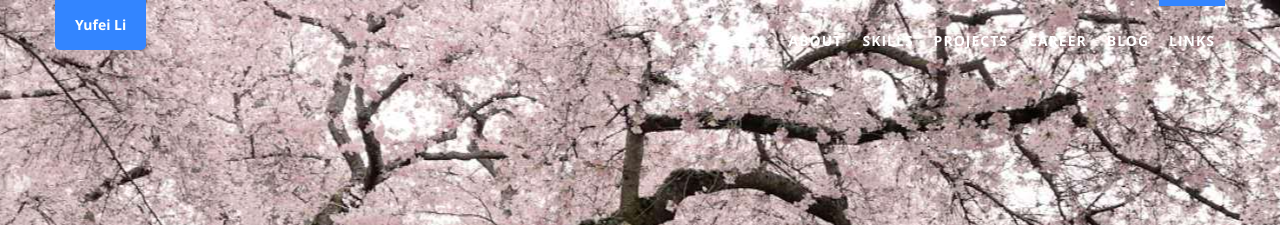
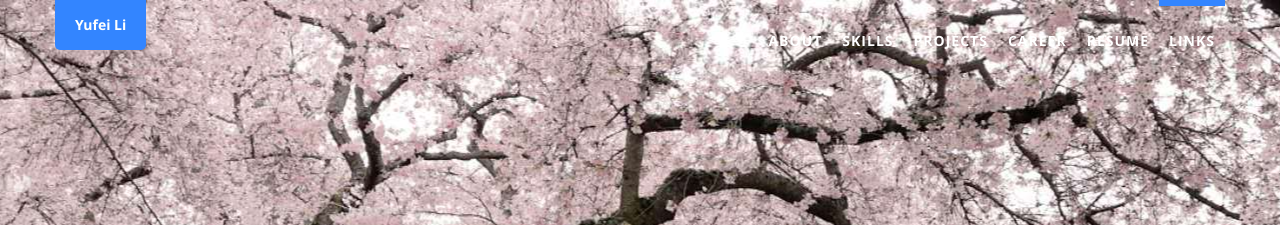
Before and after one commit to Kate0528/Kate0528.github.io, a Jekyll site: the page built from index.html, in a window 1280 px wide. Shown: the top 225 px of the page. Built offline with Jekyll 4.4.1, drawn with Linux system fonts in a browser that asks for light colours.

Commit message:
change css

```diff
--- a/_data/landing.yml
+++ b/_data/landing.yml
@@ -26,7 +26,7 @@
 
 - id: blog
   i18n: nav.blog
-  name: Blog
+  name: resume
   tpl: blog.html
   css: testimonials navy-section
 
--- a/blog/blog.html
+++ b/blog/blog.html
@@ -12,7 +12,9 @@ permalink: /blog/
 </div>
 
 <div class="row">
-        <iframe src="Yufei Li Resumev3.5.pdf" style="width:718px; height:700px;" frameborder="0"></iframe>
+        <div class="col-lg-12 text-center">
+                <div class="navy-line"></div>
+        <iframe src="Yufei Li Resumev3.5.pdf" style="width:718px; height:1000px;" frameborder="0"></iframe>
     <!--<embed src="https://drive.google.com/file/d/1f00gfNtB5OUbNpE4Qcoe6jGG1Wo4I2PF/view?usp=sharing" width="500" height="375">-->
-
+    </div>
 </div>
```
